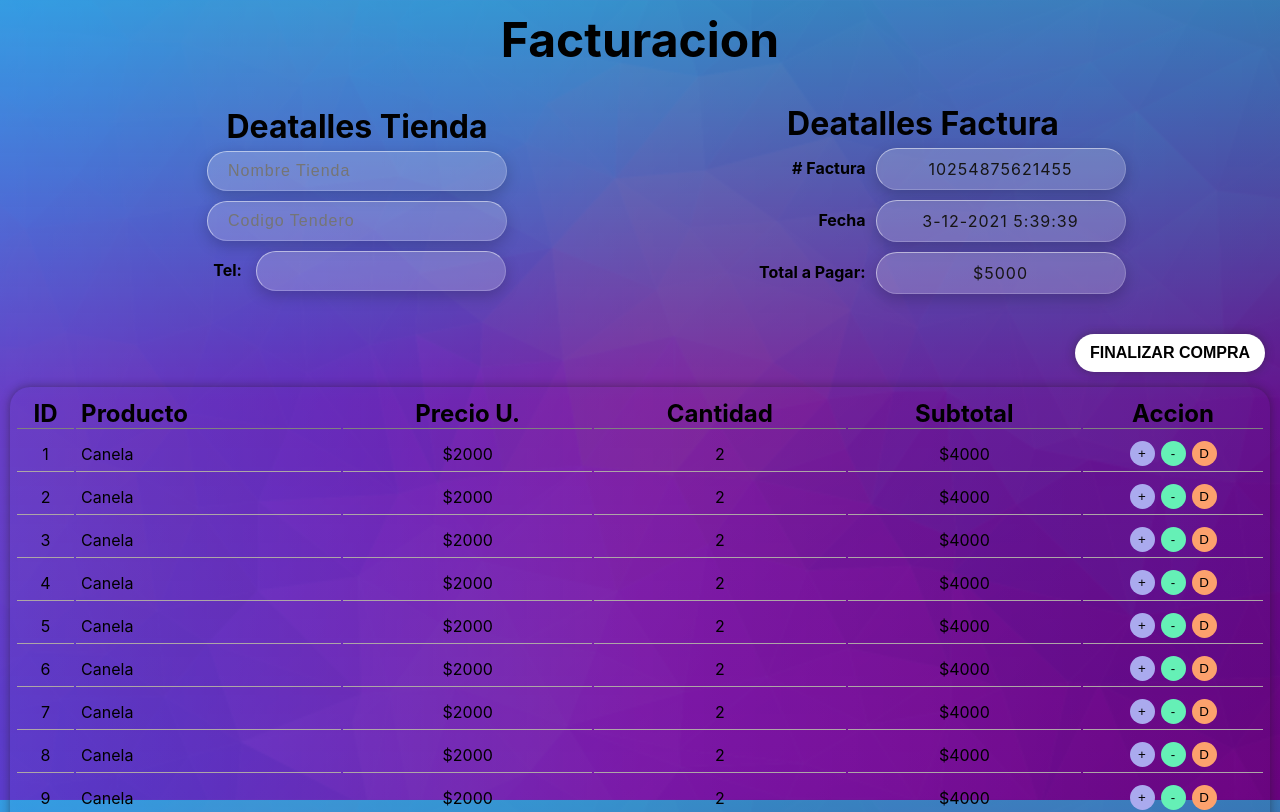
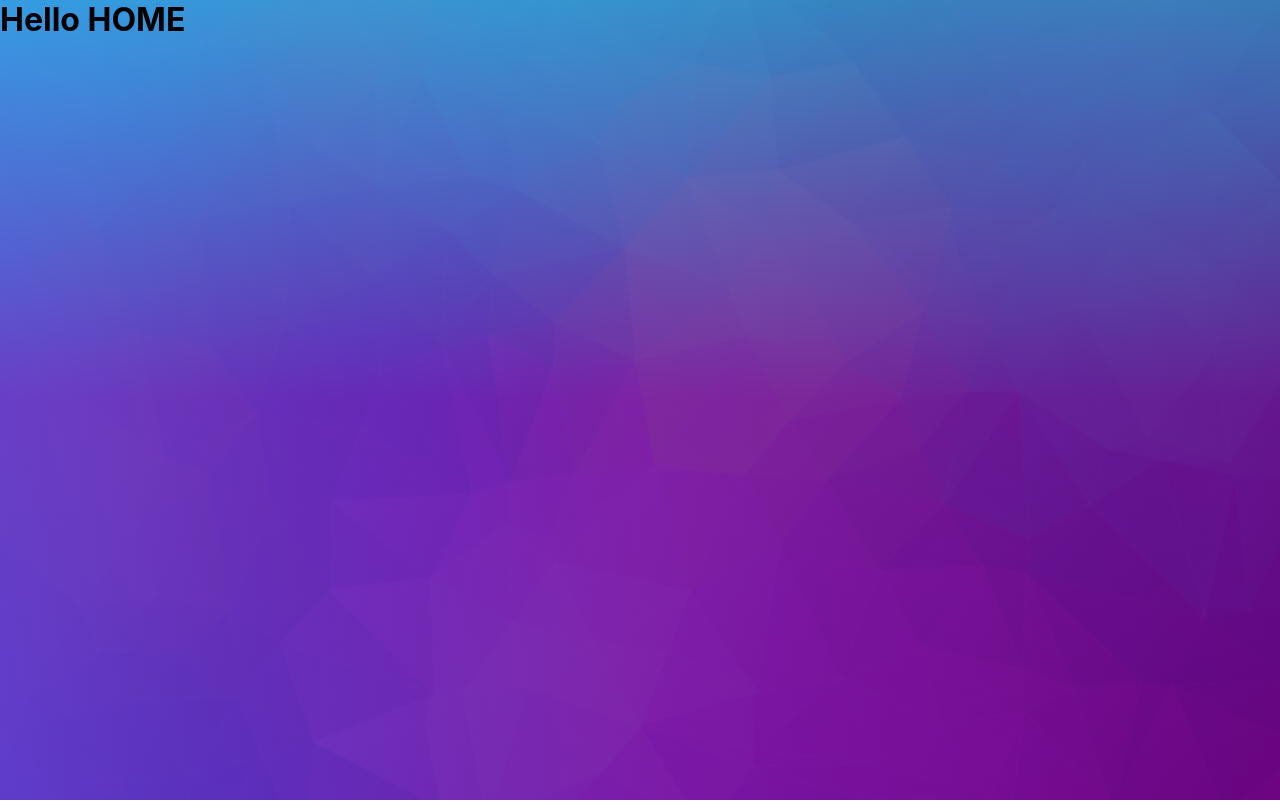
Before and after one commit to camipony/PROVO, a React (Create React App) app: page / in a window 1280 px wide. Shown: the top 812 px of the page. Built offline with nearby package versions, Linux system fonts and the light colour scheme.

Commit message:
Facturacion y Fondo

```diff
--- a/src/App.js
+++ b/src/App.js
@@ -1,9 +1,10 @@
 import './Styles/App.css';
 import Facturacion from './Components/Facturacion'
+import Home from './Components/Home'
 
 function App() {
   return <div className="App">
-      <Facturacion/>
+      <Home/>
     </div>
 }
 
--- a/src/Components/Home/index.js
+++ b/src/Components/Home/index.js
@@ -4,7 +4,7 @@ export default class index extends Component {
     render() {
         return (
             <div>
-
+                <h1>Hello HOME</h1>
             </div>
         )
     }
```
